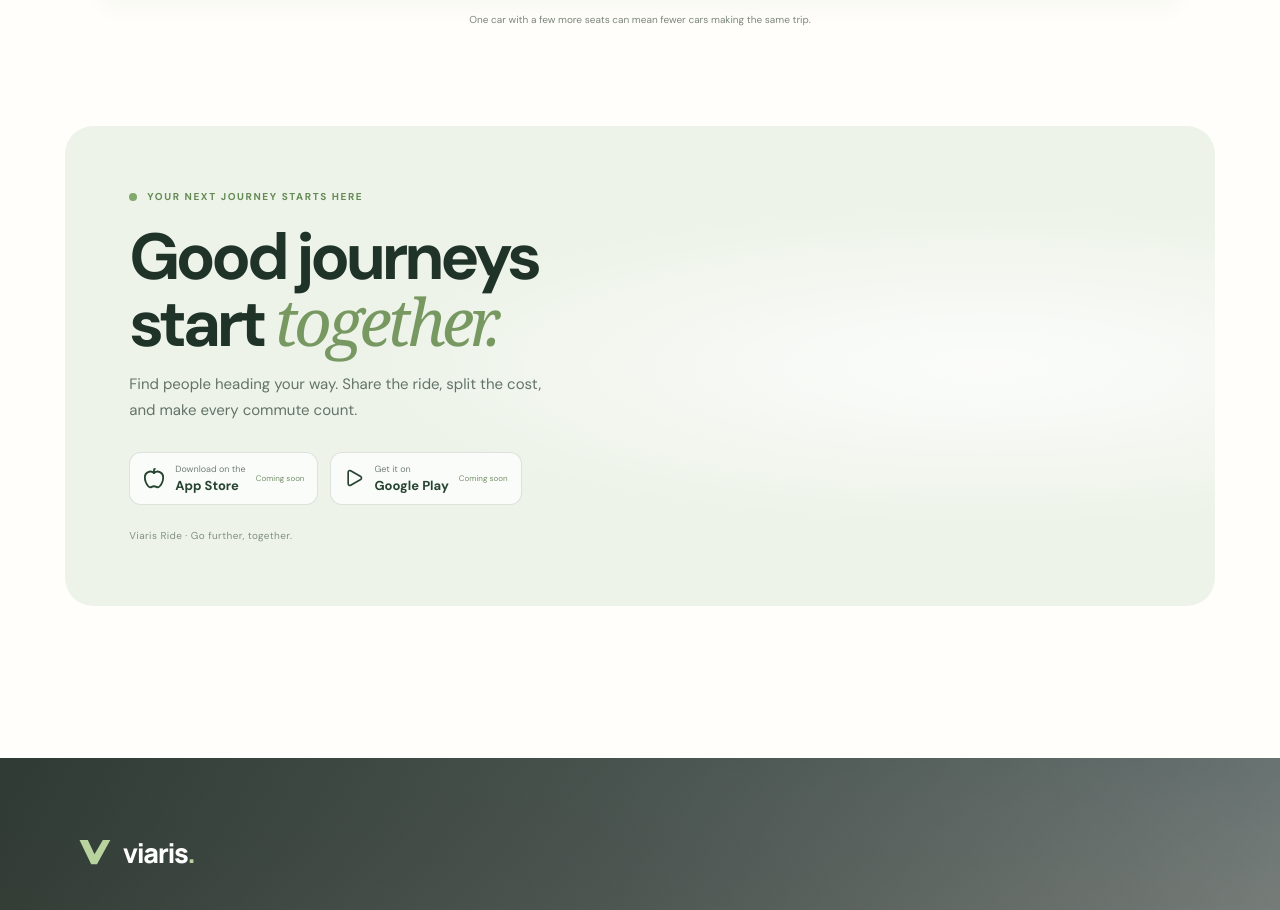
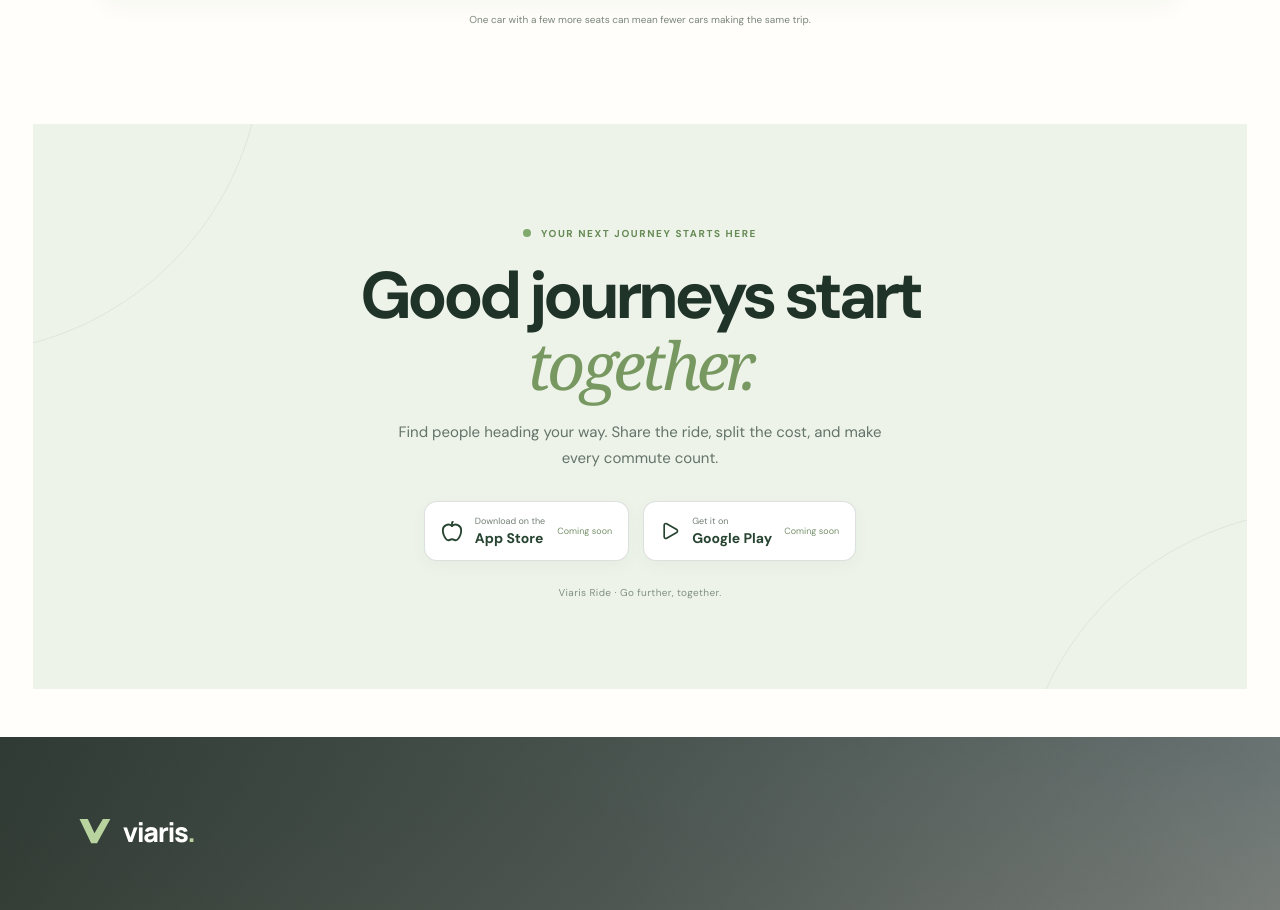
Before and after one commit to Surya8074/viaris-website, a React (Vite) app: page / in a window 1280 px wide. Shown: the part 7388-8298 px from the top of the page. Built offline with nearby package versions, Linux system fonts and the light colour scheme.

Commit message:
Refine text-only app download CTA layout

```diff
--- a/src/styles/download-app.css
+++ b/src/styles/download-app.css
@@ -1,37 +1,14 @@
-.download-app{position:relative;display:grid;grid-template-columns:1fr .92fr;align-items:center;gap:clamp(24px,5vw,76px);width:min(1320px,calc(100% - 64px));margin:36px auto 104px;padding:clamp(34px,5vw,68px) clamp(30px,5vw,72px);overflow:hidden;border-radius:28px;background:#edf3e9;color:#203329;isolation:isolate}
-.download-app:before{content:"";position:absolute;inset:0;background:radial-gradient(ellipse at 80% 50%,rgba(255,255,255,.8),transparent 48%);z-index:-1}
-.download-app__copy{position:relative;z-index:1;max-width:560px}
-.download-app__eyebrow{display:flex;align-items:center;gap:10px;color:#668a55;font-size:10px;font-weight:750;letter-spacing:.16em}
+.download-app{position:relative;display:flex;justify-content:center;align-items:center;width:100%;margin:34px auto 0;padding:clamp(68px,8vw,112px) 24px clamp(64px,7vw,92px);overflow:hidden;background:#edf3e9;color:#203329;text-align:center;isolation:isolate}
+.download-app:before,.download-app:after{content:"";position:absolute;z-index:-1;pointer-events:none;border:1px solid rgba(112,146,99,.13);border-radius:50%;width:620px;height:620px}
+.download-app:before{left:-390px;top:-390px}.download-app:after{right:-390px;bottom:-440px}
+.download-app__copy{width:min(100%,760px);margin:0 auto}
+.download-app__eyebrow{display:flex;justify-content:center;align-items:center;gap:10px;color:#668a55;font-size:10px;font-weight:750;letter-spacing:.16em}
 .download-app__eyebrow i{width:8px;height:8px;border-radius:50%;background:#80a96b}
-.download-app h2{margin:22px 0 15px;font-size:clamp(42px,5.1vw,68px);line-height:.98;letter-spacing:-.065em;font-weight:720}
+.download-app h2{margin:22px 0 16px;font-size:clamp(38px,5.2vw,66px);line-height:1.04;letter-spacing:-.065em;font-weight:720}
 .download-app h2 em{font-family:Georgia,serif;font-weight:500;color:#789861}
-.download-app__copy>p{max-width:430px;margin:0;color:#64736a;font-size:15px;line-height:1.75}
-.download-app__actions{display:flex;flex-wrap:wrap;gap:12px;margin-top:28px}
-.download-app__store{display:flex;align-items:center;gap:10px;min-width:166px;padding:10px 13px;border:1px solid rgba(49,81,59,.15);border-radius:12px;background:rgba(255,255,255,.72);color:#274431}
-.download-app__store>span{display:grid;gap:2px}.download-app__store small{font-size:9px;color:#738076}.download-app__store b{font-size:13px;font-weight:700}.download-app__store em{margin-left:auto;font-size:8px;font-style:normal;color:#77916c}
-.download-app__note{display:block;margin-top:24px;color:#829084;font-size:10px;letter-spacing:.04em}
-.download-app__visual{position:relative;min-width:0;align-self:stretch;min-height:310px;display:flex;align-items:center;justify-content:center}
-.download-app__visual img{display:block;width:min(100%,570px);height:100%;max-height:390px;object-fit:contain;mix-blend-mode:multiply}
-@media(max-width:760px){.download-app{grid-template-columns:1fr;width:calc(100% - 32px);margin:28px auto 64px;padding:32px 24px 20px;border-radius:22px;gap:6px}.download-app h2{font-size:clamp(42px,11vw,58px)}.download-app__copy>p{font-size:14px}.download-app__visual{min-height:220px;margin-top:6px}.download-app__visual img{max-height:260px}.download-app__store{flex:1;min-width:145px}.download-app__store em{display:none}}
-
-.download-app__phone{position:relative;width:230px;height:340px;padding:13px;border:7px solid #202923;border-radius:34px;background:#fbfaf4;box-shadow:0 24px 55px rgba(32,48,35,.22);transform:rotate(7deg);overflow:hidden}
-.download-app__phone:before{content:"";position:absolute;top:8px;left:50%;width:64px;height:15px;transform:translateX(-50%);border-radius:12px;background:#202923;z-index:4}
-.download-app__phone-top{height:22px;display:flex;justify-content:space-between;padding:0 8px;font-size:8px;font-weight:700;color:#2c3b30}
-.download-app__map{position:relative;height:130px;margin:-2px -3px 0;border-radius:19px;background:linear-gradient(135deg,#e5edda,#f4f0df);overflow:hidden}
-.download-app__map:before,.download-app__map:after{content:"";position:absolute;width:150%;height:30px;border:1px solid rgba(119,151,106,.22);border-radius:50%;transform:rotate(-24deg);top:42px;left:-25%}
-.download-app__map:after{top:80px;transform:rotate(22deg)}
-.download-app__route{position:absolute;left:35px;top:72px;width:145px;height:45px;border:3px solid #5c9656;border-left:0;border-bottom:0;border-radius:0 35px 0 0;transform:rotate(-24deg)}
-.download-app__map-pin{position:absolute;z-index:2;width:17px;height:17px;border-radius:50% 50% 50% 0;background:#386d46;color:white;font-size:8px;display:grid;place-items:center;transform:rotate(-45deg)}
-.download-app__map-pin.pin-a{left:48px;top:37px}.download-app__map-pin.pin-b{right:37px;top:83px}
-.download-app__ride-card{position:relative;margin-top:-8px;padding:15px 12px 10px;border-radius:17px;background:#fff;box-shadow:0 5px 18px rgba(42,59,43,.09);color:#26382c}
-.download-app__ride-kicker{display:block;color:#81977b;font-size:6px;font-weight:800;letter-spacing:.13em}
-.download-app__ride-card>b{display:block;margin-top:6px;font-size:15px;letter-spacing:-.04em}
-.download-app__avatars{display:flex;align-items:center;margin-top:11px}
-.download-app__avatars i{display:grid;place-items:center;width:24px;height:24px;margin-right:-4px;border:2px solid white;border-radius:50%;background:#dce8d4;color:#456c49;font-size:8px;font-style:normal;font-weight:700}
-.download-app__avatars i:nth-child(2){background:#eadcc9}.download-app__avatars i:nth-child(3){background:#dce5e9}
-.download-app__avatars small{margin-left:9px;color:#71836f;font-size:8px}
-.download-app__ride-meta{display:flex;justify-content:space-between;margin-top:11px;color:#7a877c;font-size:7px}
-.download-app__ride-button{display:flex;justify-content:space-between;align-items:center;margin-top:12px;padding:9px 10px;border-radius:9px;background:#477d4d;color:white;font-size:8px;font-weight:700}
-.download-app__float-icon{position:absolute;display:grid;place-items:center;width:55px;height:55px;border:1px solid rgba(87,121,82,.12);border-radius:16px;background:rgba(255,255,255,.82);box-shadow:0 12px 28px rgba(47,70,47,.1);color:#62885a;font-size:24px}
-.download-app__float-icon.float-car{left:7%;top:32%}.download-app__float-icon.float-people{right:4%;top:58%}
-@media(max-width:760px){.download-app__phone{width:200px;height:300px;transform:rotate(4deg) scale(.92);transform-origin:top center}.download-app__map{height:110px}.download-app__float-icon.float-car{left:2%;top:20%}.download-app__float-icon.float-people{right:0;top:50%}}
+.download-app__copy>p{max-width:510px;margin:0 auto;color:#64736a;font-size:15px;line-height:1.75}
+.download-app__actions{display:flex;justify-content:center;flex-wrap:wrap;gap:14px;margin-top:30px}
+.download-app__store{display:flex;align-items:center;gap:12px;min-width:204px;padding:13px 16px;border:1px solid rgba(49,81,59,.17);border-radius:13px;background:#fff;color:#274431;text-align:left;box-shadow:0 5px 16px rgba(39,68,49,.04)}
+.download-app__store>span{display:grid;gap:2px}.download-app__store small{font-size:9px;color:#738076}.download-app__store b{font-size:14px;font-weight:700}.download-app__store em{margin-left:auto;font-size:9px;font-style:normal;color:#77916c;white-space:nowrap}
+.download-app__note{display:block;margin-top:25px;color:#829084;font-size:10px;letter-spacing:.04em}
+@media(max-width:600px){.download-app{padding:60px 22px 58px;margin-top:26px}.download-app h2{max-width:440px;margin:19px auto 14px;font-size:clamp(38px,10vw,52px)}.download-app__copy>p{font-size:14px;line-height:1.65}.download-app__actions{width:min(100%,340px);margin:25px auto 0;gap:10px}.download-app__store{width:100%;min-width:0;padding:12px 15px}.download-app__note{margin-top:21px}}
```
